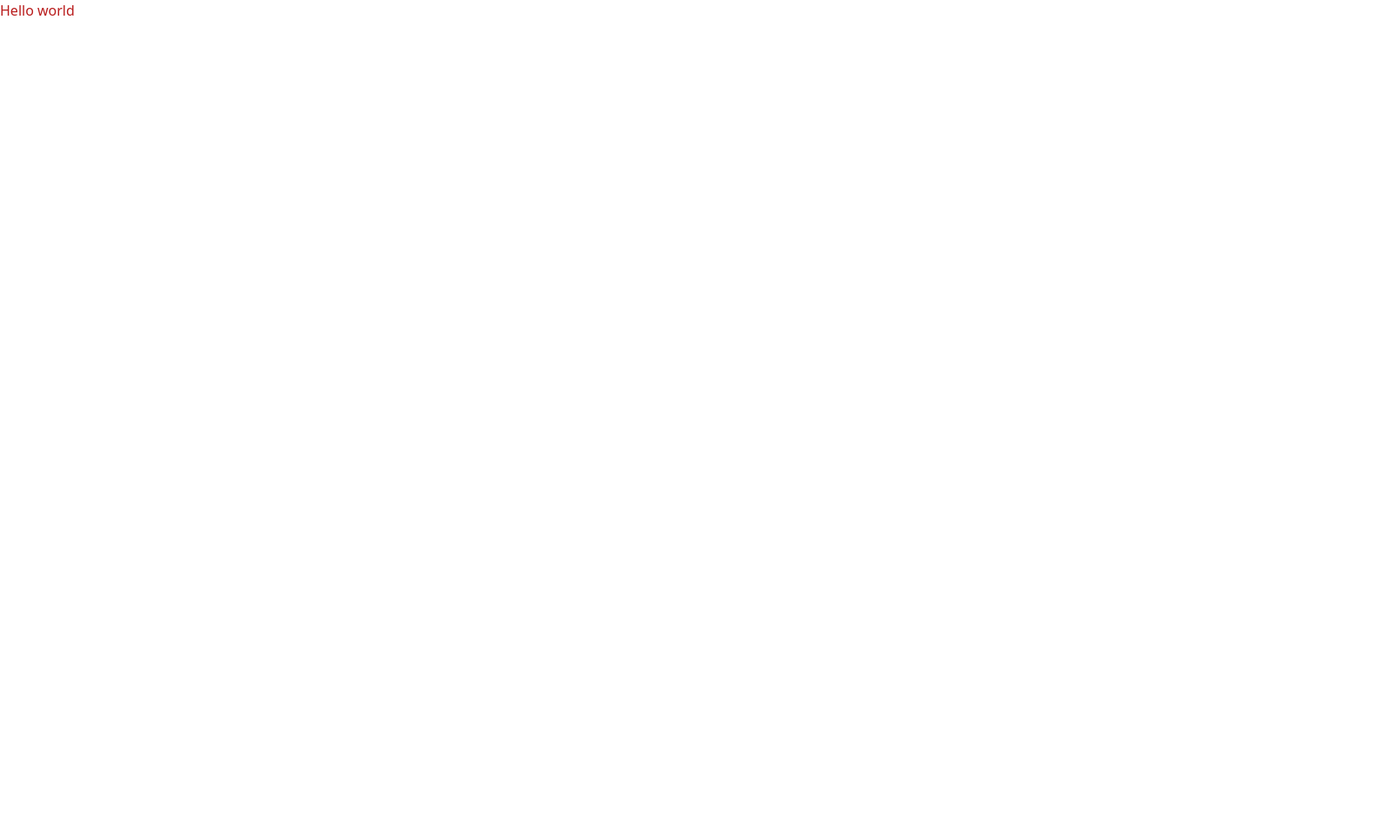
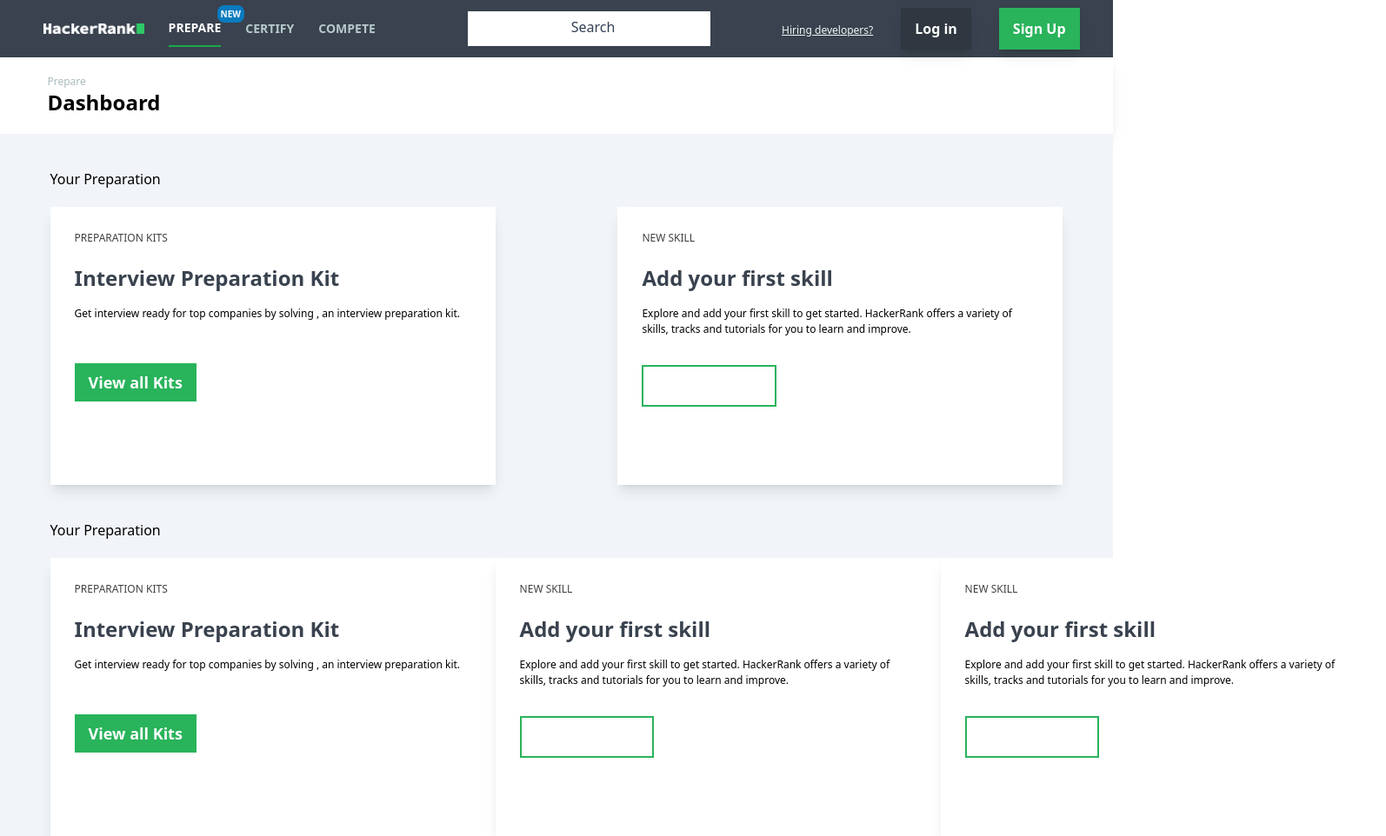
Before and after one commit to nivyapeter/React-Projects, a Gatsby site: page / in a window 1280 px wide. Shown: the whole page at 87% size, 1594 px wide, since content can reach past the window. Before the commit the page ends 800 px from the top, so only its background shows below. Built offline with nearby package versions, Linux system fonts and the light colour scheme; Gatsby itself is replaced by a stand-in of ours.

Commit message:
header section

```diff
--- /dev/null
+++ b/src/components/Button.js
@@ -0,0 +1,13 @@
+import React from "react";
+
+function Button({text, className}) {
+  return (
+    <div>
+      <button class={`text-white font-bold py-2 px-4 ${className}`} >
+        {text}
+      </button>
+    </div>
+  );
+}
+
+export default Button;
--- /dev/null
+++ b/src/components/Header.js
@@ -0,0 +1,33 @@
+import React from "react";
+import NavLinks from "./NavLinks";
+import Search from "./Search";
+import Button from "../components/Button";
+
+function Header() {
+  return (
+    <div className="h-[66px] bg-[#39424e]">
+      <div className="flex items-center justify-between m-auto xl:w-[94vw] 2xl:w-[75vw]">
+        <NavLinks />
+        <Search />
+        <div className="flex flex-row items-center justify-between gap-8">
+          <div>
+            <a className="text-[#f3f7f7] ml-4 text-xs underline" href="">
+              Hiring developers?
+            </a>
+          </div>
+          <Button
+            text="Log in"
+            className="bg-[#303741] px-4 py-3 text-white shadow-lg"
+          />
+          <Button
+            text="Sign Up"
+            className="bg-[#29b35b] px-4 py-3 text-white shadow-lg"
+          />
+        </div>
+      </div>
+
+    </div>
+  );
+}
+
+export default Header;
--- /dev/null
+++ b/src/components/NavLinks.js
@@ -0,0 +1,36 @@
+import React from 'react'
+import navImg from "../images/nav1.png";
+
+function NavLinks() {
+  return (
+    <div>
+        <ul className="flex items-center uppercase p-3 ">
+         <li className="ml-0 mr-7 list-none">
+            <a className="font-normal bg-transparent" href="">
+                <img className="w-[9vw]" src={navImg} />
+            </a>
+         </li>
+         <li className="ml-0 mr-7 list-none active border-b-2 border-b-[#1ba94c]">
+            <a className="h-[60px] leading-10 text-sm bg-transparent  text-white relative font-bold " href="">
+                <span>Prepare</span>
+                <div className="absolute top-[-1rem] left-[3.5rem] px-1 py-1 rounded-lg text-white bg-[#097bbf] text-[10px] leading-3">NEW</div>
+            </a>
+         </li>
+         <li className="ml-0 mr-7 list-none">
+            <a className="h-[60px] leading-10 text-sm bg-transparent  text-[#b7c9cc] relative font-bold " href="">
+                <span>Certify</span>
+            </a>
+         </li>
+         <li className="ml-0 mr-7 list-none">
+            <a className="h-[60px] leading-10 text-sm bg-transparent  text-[#b7c9cc] relative font-bold " href="">
+                <span>Compete</span>
+            </a>
+         </li>
+
+        </ul>
+
+    </div>
+  )
+}
+
+export default NavLinks
--- /dev/null
+++ b/src/components/Search.js
@@ -0,0 +1,23 @@
+import React from "react";
+import { VscSearch } from "react-icons/vsc";
+
+function Search() {
+  return (
+    <div>
+      <div class="flex md:pb-1 items-center bg-white">
+        <div className="text-white font-bold pr-2 ">
+          <VscSearch className="text-white" />
+        </div>
+        <div className="w-11/12">
+          <input
+            type="search"
+            className=" rounded-3xl placeholder-slate-700  focus:outline-none font-medium relative flex-auto text-center min-w-0 block w-full py-[2px] px-3 md:py-1.5 text-base text-white  "
+            placeholder="Search"
+          />
+        </div>
+      </div>
+    </div>
+  );
+}
+
+export default Search;
--- /dev/null
+++ b/src/components/WhiteCard.js
@@ -0,0 +1,23 @@
+import React from 'react'
+import Button from './Button'
+
+function WhiteCard({text,title,subTitle, btnText,className}) {
+  return (
+    <div>
+        <div className="cursor-pointer shadow-lg p-7 bg-white w-[40vw] h-[40vh]">
+           <h2 className="opacity-75 mb-5 uppercase font-normal leading-snug text-xs">{text}</h2>
+           <div>
+            <h3 className="font-bold text-2xl leading-snug mb-4 text-[#39424E]">{title}</h3>
+            <div className="text-xs leading-normal font-normal">
+                <p>{subTitle} </p>
+            </div>
+            <a className="mt-6 text-lg" href="">
+                <Button text={btnText} className={className}/>
+            </a>
+           </div>
+        </div>
+    </div>
+  )
+}
+
+export default WhiteCard
--- /dev/null
+++ b/src/components/WiteBar.js
@@ -0,0 +1,18 @@
+import React from 'react'
+
+function WiteBar() {
+  return (
+    <div>
+        <div className="bg-white shadow-lg">
+        <div className="m-auto xl:w-[94vw] 2xl:w-[75vw]">
+          <div className="py-5 px-4 min-height-[60px] flex  justify-start flex-col ">
+            <span className="text-[#738f93] opacity-60 text-xs">Prepare</span>
+            <h1 className="text-2xl text-black font-bold">Dashboard</h1>
+          </div>
+        </div>
+      </div>
+    </div>
+  )
+}
+
+export default WiteBar
--- /dev/null
+++ b/src/constants.js
@@ -0,0 +1,13 @@
+const whiteCardItems = [{
+    text:"Preparation Kits",
+    title:"Interview Preparation Kit",
+    subTitle:"Get interview ready for top companies by solving , an interview preparation kit.",
+
+},
+{
+    text:"New Skill",
+    title:"Add your first skill",
+    subTitle:"Explore and add your first skill to get started. HackerRank offers a variety of skills, tracks and tutorials for you to learn and improve.",
+},
+]
+export default whiteCardItems
--- a/src/pages/index.js
+++ b/src/pages/index.js
@@ -1,9 +1,63 @@
-import React from 'react'
+import React from "react";
+import Header from "../components/Header";
+import WhiteCard from "../components/WhiteCard";
+import WiteBar from "../components/WiteBar";
 
 function index() {
   return (
-    <div className="text-red-700">Hello world</div>
-  )
+    <div>
+      <Header />
+      <WiteBar />
+      <div className="bg-slate-100">
+        <div className="m-auto xl:w-[91vw] flex flex-col ">
+          <h2 className="mt-10 mb-5 text-black">Your Preparation</h2>
+          <div className="flex flex-row justify-between">
+            <WhiteCard
+              text="Preparation Kits"
+              title="Interview Preparation Kit"
+              subTitle="Get interview ready for top companies by solving , an interview preparation kit."
+              btnText="View all Kits"
+              className="text-white bg-[#29b35b] mt-12"
+            />
+            <WhiteCard
+              text="New Skill"
+              title="Add your first skill"
+              subTitle="Explore and add your first skill to get started. HackerRank offers a variety of skills, tracks and tutorials for you to learn and improve."
+              btnText="Explore Skills"
+              className="border-2 border-[#29b35b] text-[#29b35b] bg-white  mt-8"
+            />
+          </div>
+        </div>
+        <div className="m-auto xl:w-[91vw] flex flex-col ">
+          <h2 className="mt-10 mb-5 text-black">Your Preparation</h2>
+          <div className="flex flex-row justify-between">
+            <WhiteCard
+              text="Preparation Kits"
+              title="Interview Preparation Kit"
+              subTitle="Get interview ready for top companies by solving , an interview preparation kit."
+              btnText="View all Kits"
+              className="text-white bg-[#29b35b] mt-12"
+            />
+            <WhiteCard
+              text="New Skill"
+              title="Add your first skill"
+              subTitle="Explore and add your first skill to get started. HackerRank offers a variety of skills, tracks and tutorials for you to learn and improve."
+              btnText="Explore Skills"
+              className="border-2 border-[#29b35b] text-[#29b35b] bg-white  mt-8"
+            />
+             <WhiteCard
+              text="New Skill"
+              title="Add your first skill"
+              subTitle="Explore and add your first skill to get started. HackerRank offers a variety of skills, tracks and tutorials for you to learn and improve."
+              btnText="Explore Skills"
+              className="border-2 border-[#29b35b] text-[#29b35b] bg-white  mt-8"
+            />
+          </div>
+        </div>
+
+      </div>
+    </div>
+  );
 }
 
-export default index
+export default index;
```
Also changed, not shown: src/images/icon.png (deleted), src/images/nav1.png (added).
